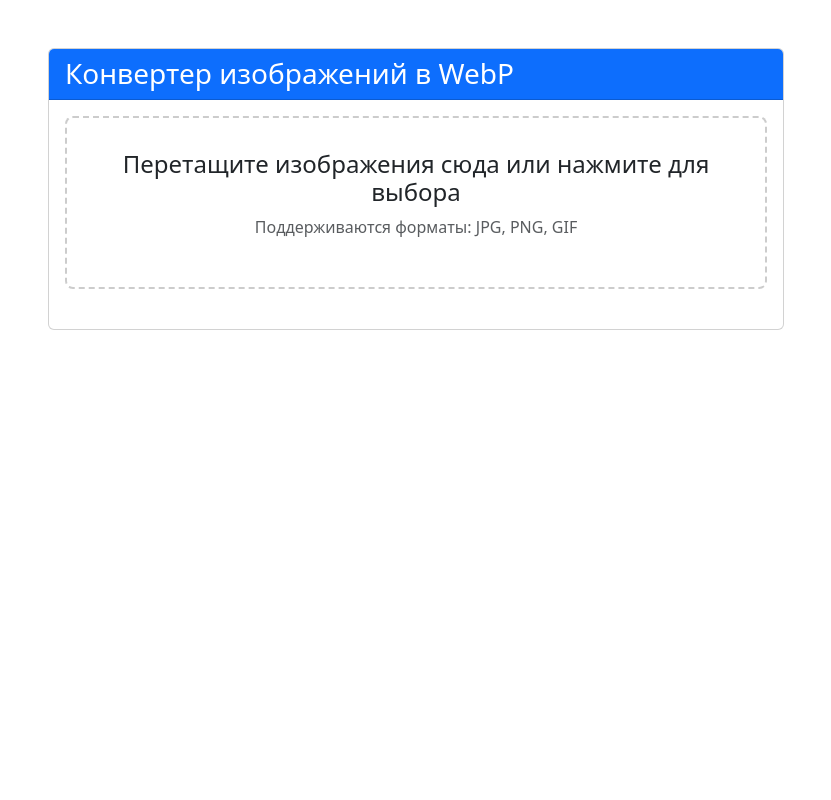
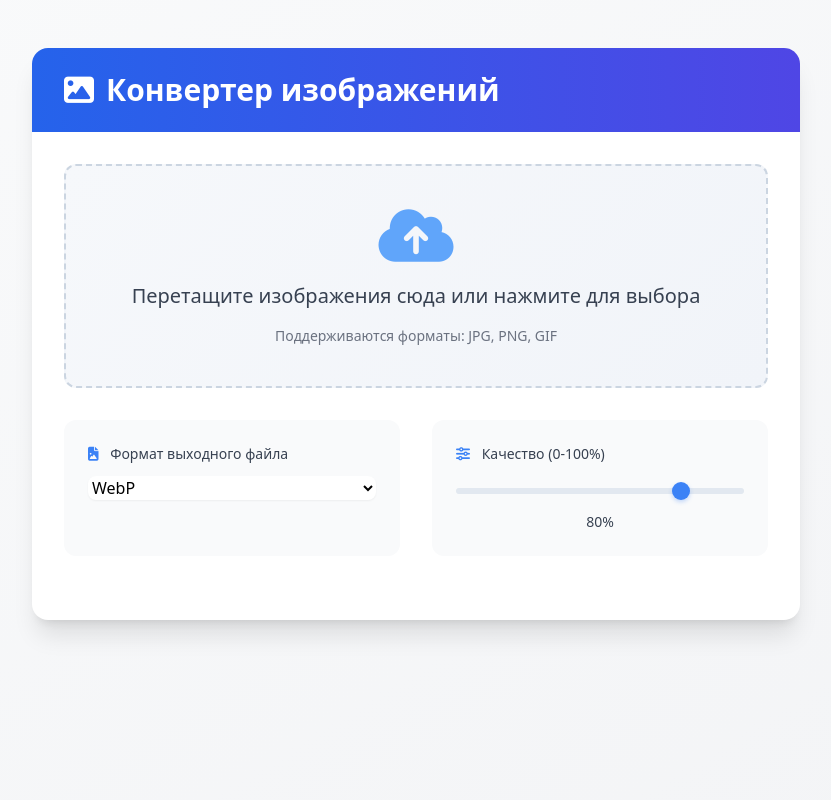
Before and after one commit to razemsb/ImageConvertor, a PHP site: page / in a window 1280 px wide. Shown: the whole page, without its empty margins (224-1055 px from the left). Run offline with PHP 8.4, Linux system fonts and the light colour scheme; some libraries are stand-ins or nearby versions.

Commit message:
update, add AVIF and select % quality

```diff
--- a/index.html
+++ b/index.html
@@ -3,38 +3,101 @@
 <head>
     <meta charset="UTF-8">
     <meta name="viewport" content="width=device-width, initial-scale=1.0">
-    <title>Конвертер в WebP</title>
-    <link href="https://cdn.jsdelivr.net/npm/bootstrap@5.3.0/dist/css/bootstrap.min.css" rel="stylesheet">
-    <link rel="stylesheet" href="style.css">
+    <title>Конвертер изображений</title>
+    <script src="https://cdn.tailwindcss.com"></script>
+    <link rel="stylesheet" href="https://cdnjs.cloudflare.com/ajax/libs/font-awesome/6.5.1/css/all.min.css">
+    <style>
+        .drop-zone {
+            background: linear-gradient(135deg, #f6f8fb 0%, #f1f4f9 100%);
+            border: 2px dashed #cbd5e1;
+            transition: all 0.3s ease;
+        }
+        .drop-zone:hover, .drop-zone.dragover {
+            border-color: #3b82f6;
+            background: linear-gradient(135deg, #eff6ff 0%, #dbeafe 100%);
+        }
+        input[type="range"] {
+            -webkit-appearance: none;
+            height: 6px;
+            background: #e2e8f0;
+            border-radius: 3px;
+            outline: none;
+        }
+        input[type="range"]::-webkit-slider-thumb {
+            -webkit-appearance: none;
+            width: 18px;
+            height: 18px;
+            background: #3b82f6;
+            border-radius: 50%;
+            cursor: pointer;
+            box-shadow: 0 2px 4px rgba(59, 130, 246, 0.3);
+        }
+        .preview-item {
+            transition: all 0.3s ease;
+        }
+        .preview-item:hover {
+            box-shadow: 0 4px 6px -1px rgba(0, 0, 0, 0.1), 0 2px 4px -1px rgba(0, 0, 0, 0.06);
+        }
+    </style>
 </head>
-<body>
-    <div class="container mt-5">
-        <div class="row justify-content-center">
-            <div class="col-md-8">
-                <div class="card">
-                    <div class="card-header bg-primary text-white">
-                        <h3 class="mb-0">Конвертер изображений в WebP</h3>
+<body class="bg-gradient-to-br from-gray-50 to-gray-100 min-h-screen">
+    <div class="container mx-auto px-4 py-12">
+        <div class="max-w-3xl mx-auto">
+            <div class="bg-white rounded-2xl shadow-xl overflow-hidden">
+                <div class="bg-gradient-to-r from-blue-600 to-indigo-600 px-8 py-6">
+                    <h1 class="text-3xl font-bold text-white flex items-center">
+                        <i class="fas fa-image mr-3"></i>
+                        Конвертер изображений
+                    </h1>
+                </div>
+
+                <div class="p-8">
+                    <div id="dropZone" class="drop-zone rounded-xl p-10 text-center cursor-pointer">
+                        <input type="file" id="fileInput" multiple accept="image/*" class="hidden">
+                        <div class="space-y-4">
+                            <i class="fas fa-cloud-upload-alt text-6xl text-blue-400"></i>
+                            <h4 class="text-xl font-medium text-gray-700">Перетащите изображения сюда или нажмите для выбора</h4>
+                            <p class="text-sm text-gray-500">Поддерживаются форматы: JPG, PNG, GIF</p>
+                        </div>
                     </div>
-                    <div class="card-body">
-                        <div class="upload-area" id="dropZone">
-                            <input type="file" id="fileInput" multiple accept="image/*" class="d-none">
-                            <div class="text-center">
-                                <i class="fas fa-cloud-upload-alt fa-3x mb-3"></i>
-                                <h4>Перетащите изображения сюда или нажмите для выбора</h4>
-                                <p class="text-muted">Поддерживаются форматы: JPG, PNG, GIF</p>
+
+                    <div class="mt-8 space-y-8">
+                        <div class="grid grid-cols-1 md:grid-cols-2 gap-8">
+                            <div class="bg-gray-50 p-6 rounded-xl">
+                                <label for="format" class="block text-sm font-medium text-gray-700 mb-3">
+                                    <i class="fas fa-file-image mr-2 text-blue-500"></i>
+                                    Формат выходного файла
+                                </label>
+                                <select id="format" name="format" class="w-full rounded-lg border-gray-300 shadow-sm focus:border-blue-500 focus:ring-blue-500 bg-white">
+                                    <option value="webp">WebP</option>
+                                    <option value="avif">AVIF</option>
+                                    <option value="jpeg">JPEG</option>
+                                    <option value="png">PNG</option>
+                                </select>
+                            </div>
+                            <div class="bg-gray-50 p-6 rounded-xl">
+                                <label for="quality" class="block text-sm font-medium text-gray-700 mb-3">
+                                    <i class="fas fa-sliders-h mr-2 text-blue-500"></i>
+                                    Качество (0-100%)
+                                </label>
+                                <input type="range" id="quality" name="quality" class="w-full" min="0" max="100" value="80">
+                                <div class="text-center text-sm font-medium text-gray-700 quality-value mt-3">80%</div>
                             </div>
                         </div>
-                        <div id="preview" class="mt-4"></div>
-                        <div class="progress mt-3 d-none" id="progressBar">
-                            <div class="progress-bar" role="progressbar" style="width: 0%"></div>
+                    </div>
+
+                    <div id="preview" class="mt-8 space-y-4"></div>
+
+                    <div id="progressBar" class="mt-6 hidden">
+                        <div class="w-full bg-gray-200 rounded-full h-2">
+                            <div class="bg-blue-600 h-2 rounded-full transition-all duration-300" style="width: 0%"></div>
                         </div>
                     </div>
                 </div>
             </div>
         </div>
     </div>
-    <script src="https://cdn.jsdelivr.net/npm/bootstrap@5.3.0/dist/js/bootstrap.bundle.min.js"></script>
-    <script src="https://kit.fontawesome.com/your-code.js"></script>
+
     <script src="script.js"></script>
 </body>
 </html>
--- a/script.js
+++ b/script.js
@@ -3,7 +3,14 @@ document.addEventListener('DOMContentLoaded', () => {
     const fileInput = document.getElementById('fileInput');
     const preview = document.getElementById('preview');
     const progressBar = document.getElementById('progressBar');
-    const progressBarInner = progressBar.querySelector('.progress-bar');
+    const progressBarInner = progressBar.querySelector('div > div');
+    const qualitySlider = document.getElementById('quality');
+    const qualityValue = document.querySelector('.quality-value');
+
+    // Обновление значения качества
+    qualitySlider.addEventListener('input', function() {
+        qualityValue.textContent = this.value + '%';
+    });
 
     // Обработка клика по зоне загрузки
     dropZone.addEventListener('click', () => {
@@ -33,7 +40,7 @@ document.addEventListener('DOMContentLoaded', () => {
         const files = e.target.files;
         if (files.length === 0) return;
 
-        progressBar.classList.remove('d-none');
+        progressBar.classList.remove('hidden');
         let processed = 0;
 
         Array.from(files).forEach((file, index) => {
@@ -44,6 +51,8 @@ document.addEventListener('DOMContentLoaded', () => {
 
             const formData = new FormData();
             formData.append('image', file);
+            formData.append('format', document.getElementById('format').value);
+            formData.append('quality', document.getElementById('quality').value);
 
             const previewItem = createPreviewItem(file);
             preview.appendChild(previewItem);
@@ -55,7 +64,7 @@ document.addEventListener('DOMContentLoaded', () => {
             .then(response => response.json())
             .then(data => {
                 if (data.success) {
-                    updatePreviewStatus(previewItem, 'success', 'Конвертировано');
+                    updatePreviewStatus(previewItem, 'success', 'Конвертировано', data.path);
                     processed++;
                     updateProgress(processed, files.length);
                 } else {
@@ -71,34 +80,55 @@ document.addEventListener('DOMContentLoaded', () => {
 
     function createPreviewItem(file) {
         const div = document.createElement('div');
-        div.className = 'preview-item';
+        div.className = 'preview-item flex items-center p-4 bg-white rounded-xl shadow-sm border border-gray-200';
         div.innerHTML = `
-            <img src="${URL.createObjectURL(file)}" alt="${file.name}">
-            <div class="preview-info">
-                <h5>${file.name}</h5>
-                <p class="text-muted">${formatFileSize(file.size)}</p>
+            <div class="flex-shrink-0 w-20 h-20">
+                <img src="${URL.createObjectURL(file)}" alt="${file.name}" class="w-full h-full object-cover rounded-lg">
             </div>
-            <div class="preview-status">
-                <span class="badge bg-secondary">Ожидание</span>
+            <div class="ml-4 flex-grow">
+                <h5 class="text-sm font-medium text-gray-900">${file.name}</h5>
+                <p class="text-sm text-gray-500">${formatFileSize(file.size)}</p>
+            </div>
+            <div class="ml-4 flex items-center space-x-3">
+                <span class="inline-flex items-center px-3 py-1 rounded-full text-xs font-medium bg-gray-100 text-gray-800">
+                    <i class="fas fa-clock mr-1"></i>
+                    Ожидание
+                </span>
             </div>
         `;
         return div;
     }
 
-    function updatePreviewStatus(previewItem, status, message) {
-        const statusBadge = previewItem.querySelector('.preview-status .badge');
-        statusBadge.className = `badge bg-${status === 'success' ? 'success' : 'danger'}`;
-        statusBadge.textContent = message;
+    function updatePreviewStatus(previewItem, status, message, filePath) {
+        const statusContainer = previewItem.querySelector('.ml-4.flex.items-center');
+        const icon = status === 'success' ? 'check-circle' : 'exclamation-circle';
+        const color = status === 'success' ? 'green' : 'red';
+
+        let statusHTML = `
+            <span class="inline-flex items-center px-3 py-1 rounded-full text-xs font-medium bg-${color}-100 text-${color}-800">
+                <i class="fas fa-${icon} mr-1"></i>${message}
+            </span>
+        `;
+
+        if (status === 'success' && filePath) {
+            statusHTML += `
+                <button onclick="window.open('${filePath}', '_blank')" class="inline-flex items-center px-3 py-1 rounded-lg text-xs font-medium bg-blue-100 text-blue-800 hover:bg-blue-200 transition-colors duration-200">
+                    <i class="fas fa-folder-open mr-1"></i>
+                    Открыть
+                </button>
+            `;
+        }
+
+        statusContainer.innerHTML = statusHTML;
     }
 
     function updateProgress(processed, total) {
         const percentage = (processed / total) * 100;
         progressBarInner.style.width = `${percentage}%`;
-        progressBarInner.setAttribute('aria-valuenow', percentage);
 
         if (processed === total) {
             setTimeout(() => {
-                progressBar.classList.add('d-none');
+                progressBar.classList.add('hidden');
                 progressBarInner.style.width = '0%';
             }, 1000);
         }
@@ -106,8 +136,11 @@ document.addEventListener('DOMContentLoaded', () => {
 
     function showError(message) {
         const alert = document.createElement('div');
-        alert.className = 'alert alert-danger mt-3';
-        alert.textContent = message;
+        alert.className = 'p-4 mb-4 text-sm text-red-700 bg-red-100 rounded-lg flex items-center';
+        alert.innerHTML = `
+            <i class="fas fa-exclamation-circle mr-2"></i>
+            ${message}
+        `;
         preview.appendChild(alert);
         setTimeout(() => alert.remove(), 5000);
     }
```
Also changed, not shown: convert.php (+68 -124 lines), README.md.
